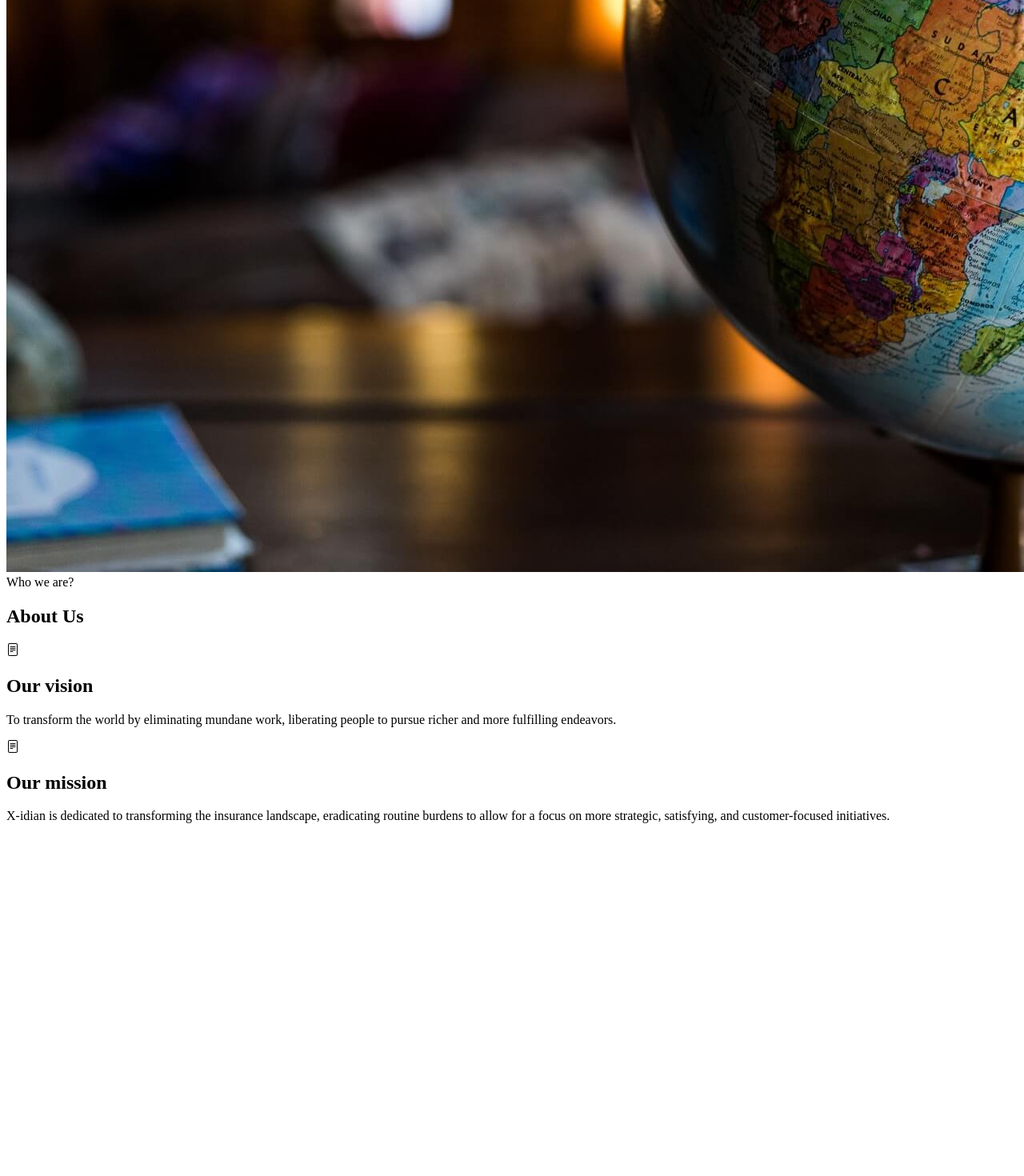
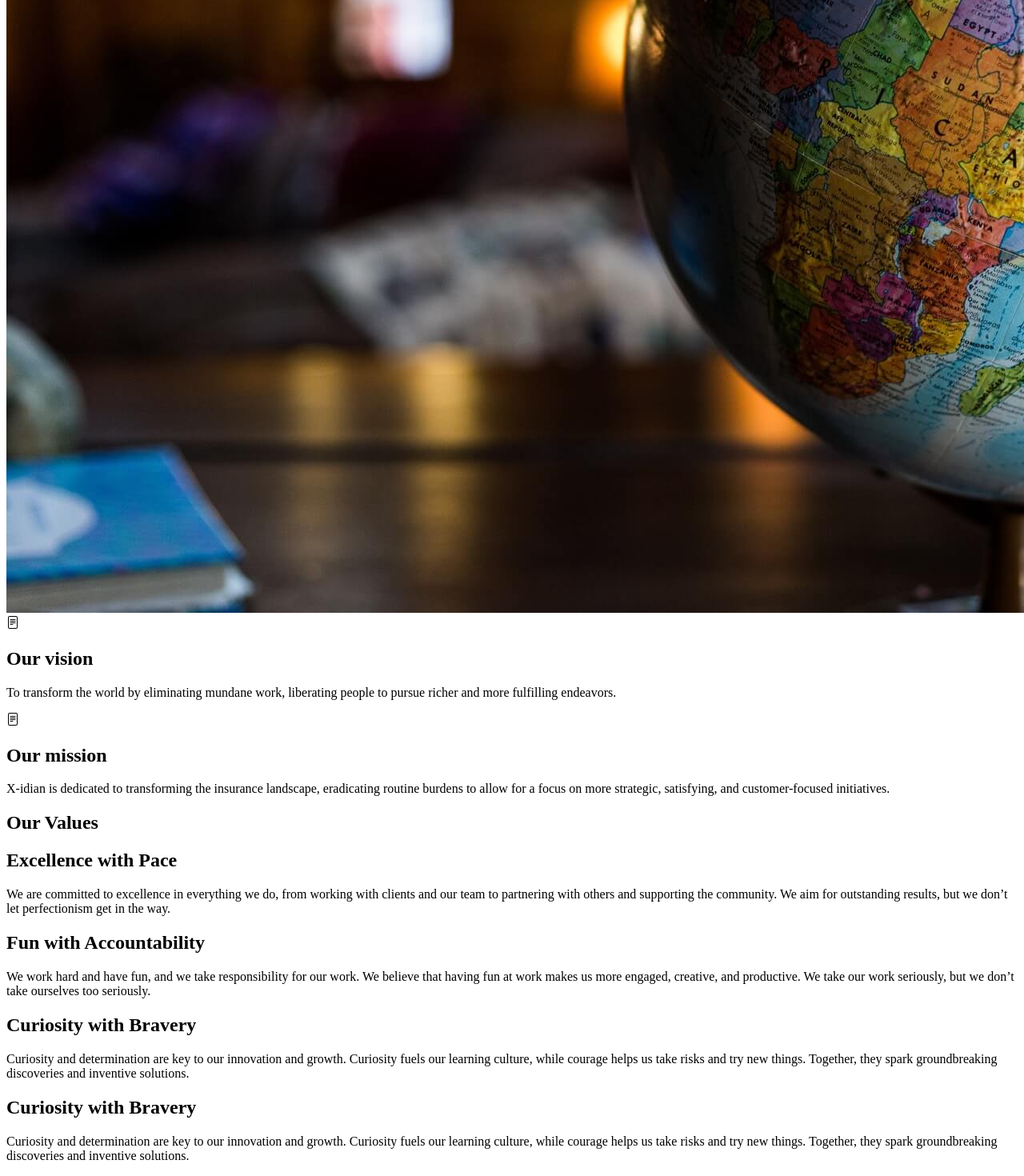
Before and after one commit to x-idian/www, a SvelteKit app: page /about in a window 1280 px wide. Shown: the part 677-2147 px from the top of the page at 80% size. Before the commit the page ends 1722 px from the top, so only its background shows below. Built offline with nearby package versions, Linux system fonts and the light colour scheme.

Commit message:
update about us

```diff
--- a/src/routes/about/+page.svelte
+++ b/src/routes/about/+page.svelte
@@ -2,21 +2,20 @@
     import vision_img from '$lib/assets/about/vision.jpeg';
 </script>
 
-<section class="flex items-center xl:h-screen font-poppins">
+<section class="flex font-poppins pt-28 px-2.5">
     <div class="justify-center flex-1 max-w-6xl py-4 mx-auto lg:py-6 md:px-6">
-        <div class="flex flex-wrap ">
-            <div class="w-full px-4 mb-10 lg:w-1/2 lg:mb-0">
-                <div class="relative lg:max-w-md">
+        <div class="pl-4 mb-6 border-l-4 border-blue-500 ">
+            <h1 class="mt-2 text-2xl font-bold md:text-4xl">
+                Who we are
+            </h1>
+        </div>
+        <div class="flex flex-wrap justify-center">
+            <div class="px-4 mb-10 lg:w-1/2 lg:mb-0">
+                <div class="relative max-w-sm lg:max-w-md">
                     <img class="relative object-cover w-full rounded" alt="Our vision" src={vision_img} />
                 </div>
             </div>
             <div class="w-full px-6 mb-10 lg:w-1/2 lg:mb-0 ">
-                <div class="pl-4 mb-6 border-l-4 border-blue-500 ">
-                    <span class="text-sm uppercase">Who we are?</span>
-                    <h1 class="mt-2 text-3xl font-bold md:text-5xl">
-                        About Us
-                    </h1>
-                </div>
                 <div class="flex mb-4">
                         <span
                                 class="flex items-center justify-center flex-shrink-0 w-12 h-12 mr-6 bg-blue-500 rounded dark:bg-blue-500 dark:text-gray-100 text-gray-50">
@@ -61,3 +60,43 @@
         </div>
     </div>
 </section>
+
+<section class="flex font-poppins pt-16 px-2.5">
+    <div class="justify-center flex-1 max-w-6xl py-4 mx-auto lg:py-6 md:px-6">
+        <div class="pl-4 mb-6 border-l-4 border-blue-500 ">
+            <h1 class="mt-2 text-2xl font-bold md:text-4xl">
+                Our Values
+            </h1>
+        </div>
+        <div class="grid grid-cols-1 gap-2 lg:grid-cols-3 lg:gap-4">
+            <div class="card grid bg-base-300 text-base-content shadow-xl hover:bg-primary hover:text-primary-content">
+                <div class="card-body">
+                    <h2 class="card-title">Excellence with Pace</h2>
+                    <p>We are committed to excellence in everything we do, from working with clients and our team to partnering with others and supporting the community. We aim for outstanding results, but we don’t let perfectionism get in the way.</p>
+                </div>
+            </div>
+            <div class="card grid bg-base-300 text-base-content shadow-xl hover:bg-primary hover:text-primary-content">
+                <div class="card-body">
+                    <h2 class="card-title">Fun with Accountability</h2>
+                    <p>We work hard and have fun, and we take responsibility for our work. We believe that having fun at work makes us more engaged, creative, and productive. We take our work seriously, but we don’t take ourselves too seriously.</p>
+                </div>
+            </div>
+            <div class="card grid bg-base-300 text-base-content shadow-xl hover:bg-primary hover:text-primary-content">
+                <div class="card-body">
+                    <h2 class="card-title">Curiosity with Bravery</h2>
+                    <p>Curiosity and determination are key to our innovation and growth. Curiosity fuels our learning culture, while courage helps us take risks and try new things. Together, they spark groundbreaking discoveries and inventive solutions.</p>
+                </div>
+            </div>
+            <div class="card grid bg-base-300 text-base-content shadow-xl hover:bg-primary hover:text-primary-content">
+                <div class="card-body">
+                    <h2 class="card-title">Curiosity with Bravery</h2>
+                    <p>Curiosity and determination are key to our innovation and growth. Curiosity fuels our learning culture, while courage helps us take risks and try new things. Together, they spark groundbreaking discoveries and inventive solutions.</p>
+                </div>
+            </div>
+
+
+<!-- TODO Make loop-->
+
+        </div>
+    </div>
+</section>
```
